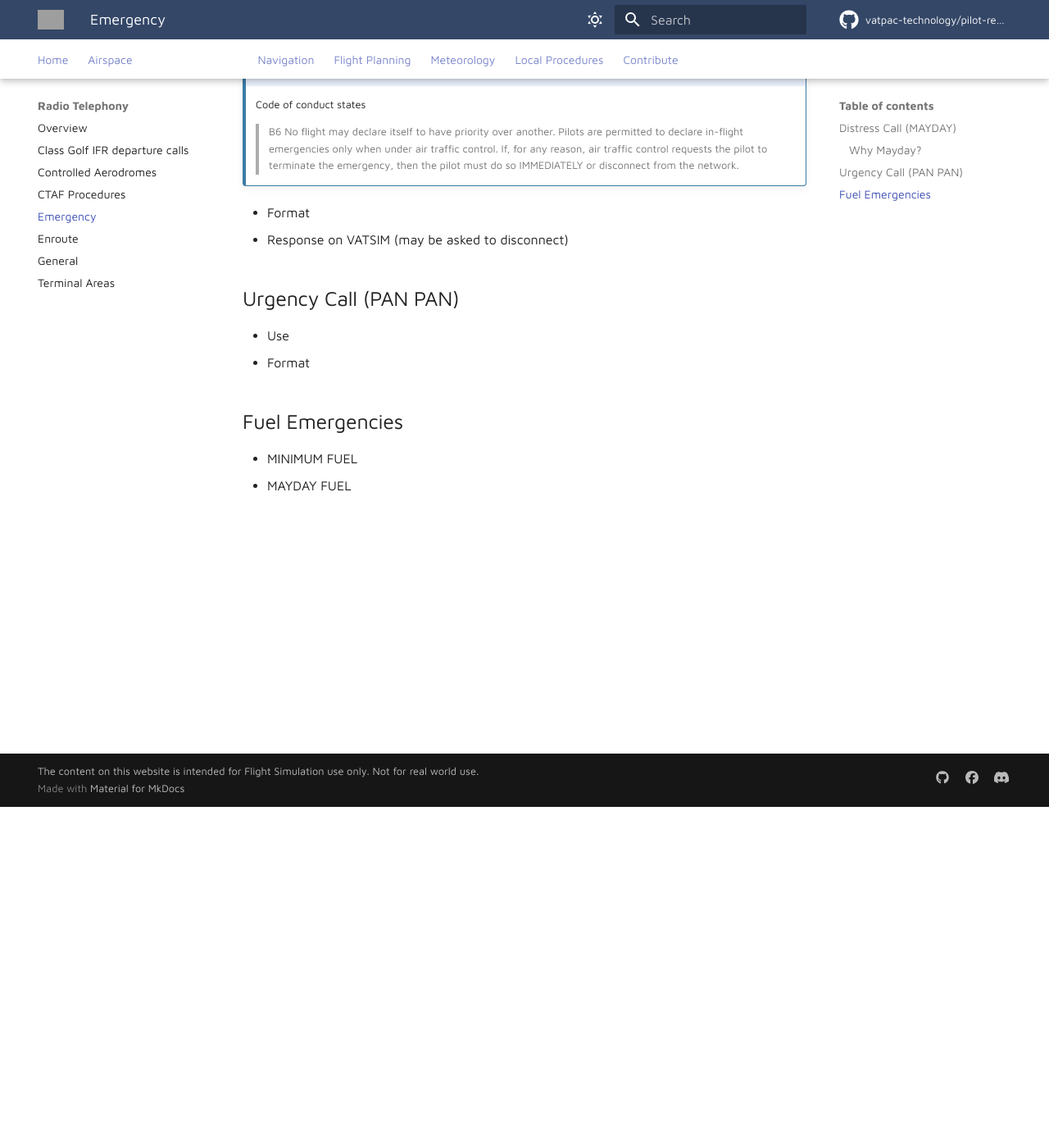
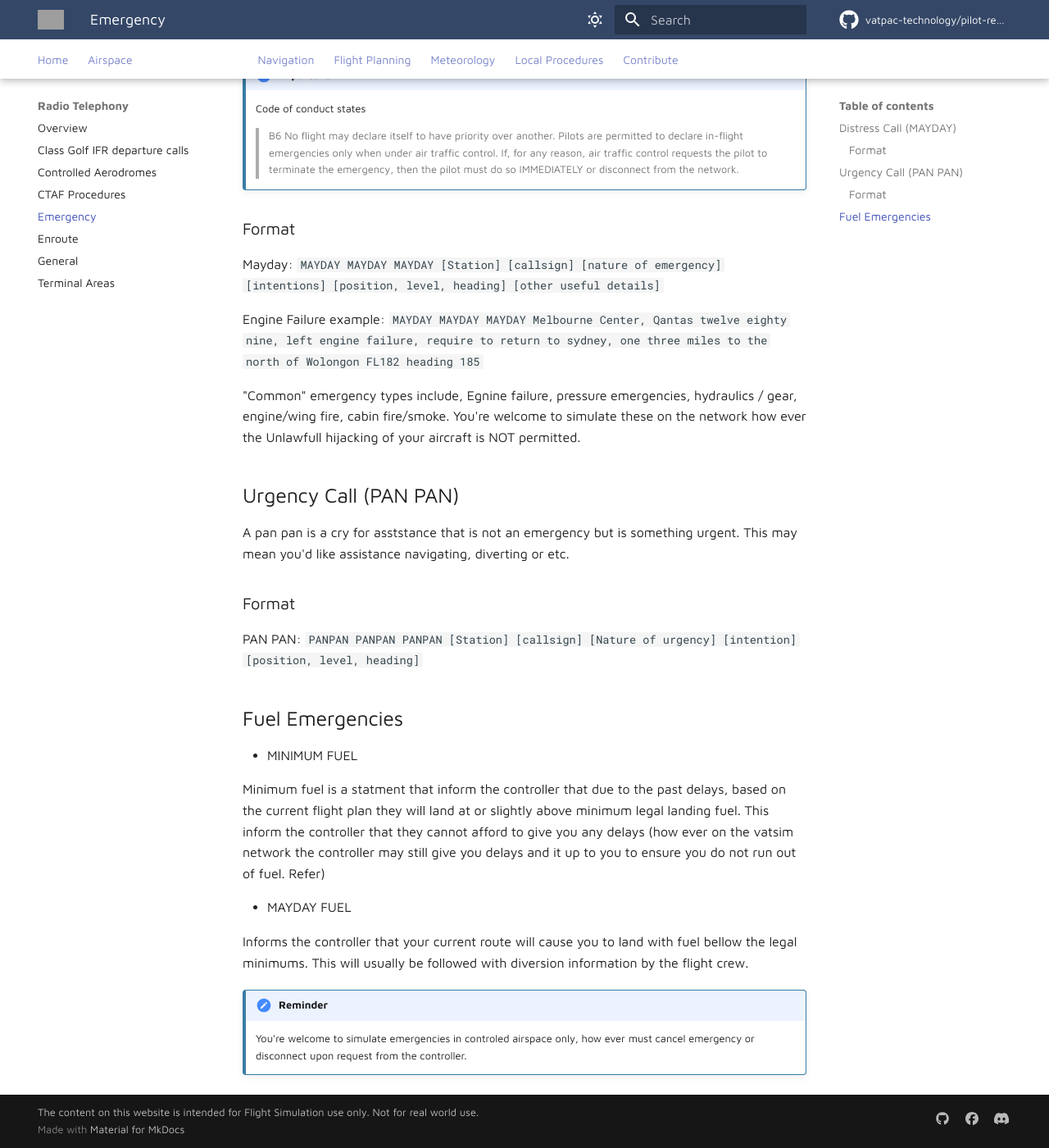
Before and after one commit to vatpac-technology/pilot-resources, an MkDocs documentation site: the page built from docs/radio-telephony/emergency.md, in a window 1280 px wide and 1400 px high, scrolled down 416 px. Shown: the whole window at 82% size. Built offline with MkDocs 1.6.1 and Material for MkDocs 9.7.7, drawn with Linux system fonts in a browser that asks for light colours; comment, search, counter and statistics services are not loaded; some of the changed text lies outside the part shown; grey boxes are pictures that could not be loaded.

Commit message:
added Emergency content

```diff
--- a/docs/radio-telephony/emergency.md
+++ b/docs/radio-telephony/emergency.md
@@ -5,23 +5,39 @@
 --8<-- "includes/abbreviations.md"
 
 ## Distress Call (MAYDAY)
-### Why Mayday?
 
 In the event you have failure simulation on your aircraft you may not expect it coming. OR you wish to practice by manualy simulating an emergency.
 
-As per the COC
+As per the COC, you may only declare emergency when under air traffic control, and if for any reason ATC requests the pilot to to terminate the emergency, you are required to do so or disconnect.
 
 !!! IMPORTANT
     Code of conduct states
     > B6 No flight may declare itself to have priority over another. Pilots are permitted to declare in-flight emergencies only when under air traffic control. If, for any reason, air traffic control requests the pilot to terminate the emergency, then the pilot must do so IMMEDIATELY or disconnect from the network.
 
-- Format
-- Response on VATSIM (may be asked to disconnect)
+### Format
+
+Mayday: `MAYDAY MAYDAY MAYDAY [Station] [callsign] [nature of emergency] [intentions] [position, level, heading] [other useful details]`
+
+Engine Failure example: `MAYDAY MAYDAY MAYDAY Melbourne Center, Qantas twelve eighty nine, left engine failure, require to return to sydney, one three miles to the north of Wolongon FL182 heading 185`
+
+"Common" emergency types include, Egnine failure, pressure emergencies, hydraulics / gear, engine/wing fire, cabin fire/smoke. You're welcome to simulate these on the network how ever the Unlawfull hijacking of your aircraft is NOT permitted.
 
 ## Urgency Call (PAN PAN)
-- Use
-- Format
+
+A pan pan is a cry for asststance that is not an emergency but is something urgent. This may mean you'd like assistance navigating, diverting or etc.
+
+### Format
+
+PAN PAN: `PANPAN PANPAN PANPAN [Station] [callsign] [Nature of urgency] [intention] [position, level, heading]`
 
 ## Fuel Emergencies
 - MINIMUM FUEL
+
+Minimum fuel is a statment that inform the controller that due to the past delays, based on the current flight plan they will land at or slightly above minimum legal landing fuel. This inform the controller that they cannot afford to give you any delays (how ever on the vatsim network the controller may still give you delays and it up to you to ensure you do not run out of fuel. Refer)
+
 - MAYDAY FUEL
+
+Informs the controller that your current route will cause you to land with fuel bellow the legal minimums. This will usually be followed with diversion information by the flight crew.
+
+!!! Reminder
+    You're welcome to simulate emergencies in controled airspace only, how ever must cancel emergency or disconnect upon request from the controller.
```
